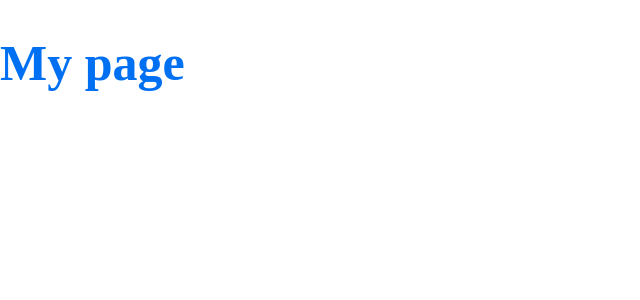
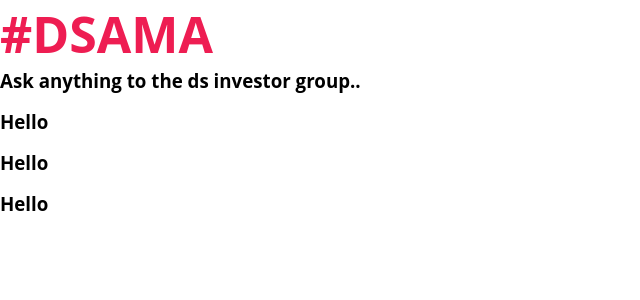
Before and after one commit to nicoalbanese/dsama, a Next.js app: page / in a window 1280 px wide. Shown: the top 300 px of the page, without its empty margins (0-640 px from the left). Built offline with nearby package versions, Linux system fonts and the light colour scheme.

Commit message:
some styles

```diff
--- /dev/null
+++ b/components/Question.js
@@ -0,0 +1,15 @@
+import styled from 'styled-components';
+
+const Container = styled.div`
+  margin: 1rem 0rem;
+`;
+
+const Question = () => {
+  return (
+    <Container>
+      <h3>Hello</h3>
+    </Container>
+  );
+};
+
+export default Question;
--- /dev/null
+++ b/components/QuestionList.js
@@ -0,0 +1,14 @@
+import React from "react";
+import Question from "./Question";
+
+const QuestionList = () => {
+  return (
+    <div>
+      <Question />
+      <Question />
+      <Question />
+    </div>
+  );
+};
+
+export default QuestionList;
--- a/pages/_app.js
+++ b/pages/_app.js
@@ -1,18 +1,27 @@
-import { createGlobalStyle, ThemeProvider } from 'styled-components'
+import { createGlobalStyle, ThemeProvider } from "styled-components";
 
 const GlobalStyle = createGlobalStyle`
-  body {
-    margin: 0;
-    padding: 0;
-    box-sizing: border-box;
-  }
-`
+  html, body {
+	margin: 0;
+	font-family: "Open Sans", sans-serif;
+}
+
+*,
+*:before,
+*:after {
+  box-sizing: border-box;
+}
+
+h1, h2, h3, h4, h5, p {
+	margin: 0;
+}
+`;
 
 const theme = {
   colors: {
-    primary: '#0070f3',
+    primary: "#EE1D52",
   },
-}
+};
 
 export default function App({ Component, pageProps }) {
   return (
@@ -22,5 +31,5 @@ export default function App({ Component, pageProps }) {
         <Component {...pageProps} />
       </ThemeProvider>
     </>
-  )
+  );
 }
--- a/pages/index.js
+++ b/pages/index.js
@@ -1,10 +1,29 @@
-import styled from 'styled-components'
+import styled from "styled-components";
+import QuestionList from "../components/QuestionList";
 
 const Title = styled.h1`
   font-size: 50px;
   color: ${({ theme }) => theme.colors.primary};
-`
+`;
+
+const Container = styled.main`
+  display: flex;
+  height: 100vh;
+  background: white;
+`;
+
+const InnerContainer = styled.div`
+  width: clamp(500px, 80%, 1000px);
+`;
 
 export default function Home() {
-  return <Title>My page</Title>
+  return (
+    <Container>
+      <InnerContainer>
+        <Title>#DSAMA</Title>
+        <h3>Ask anything to the ds investor group..</h3>
+        <QuestionList />
+      </InnerContainer>
+    </Container>
+  );
 }
```
